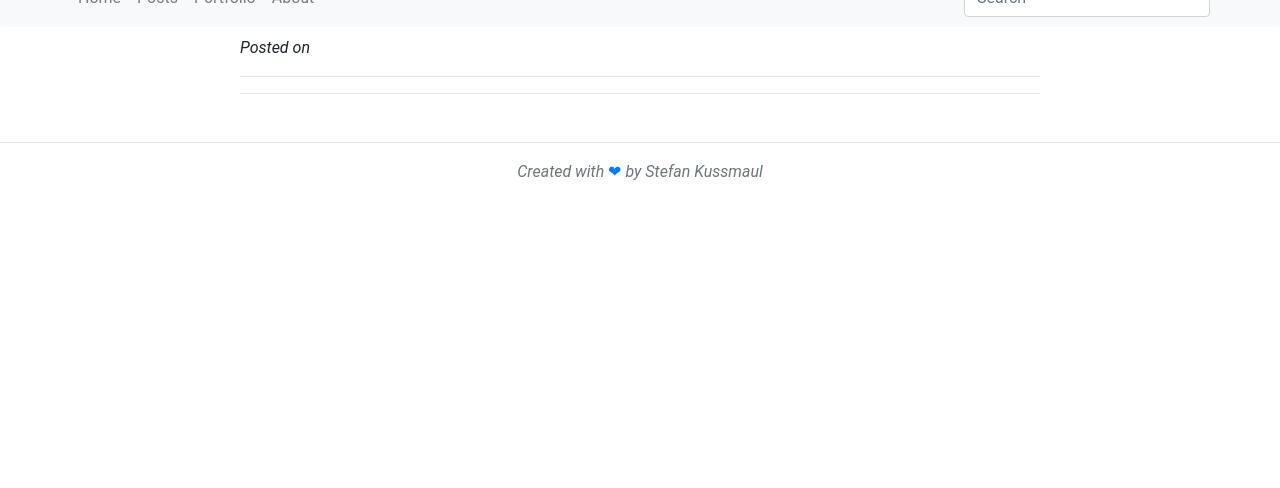
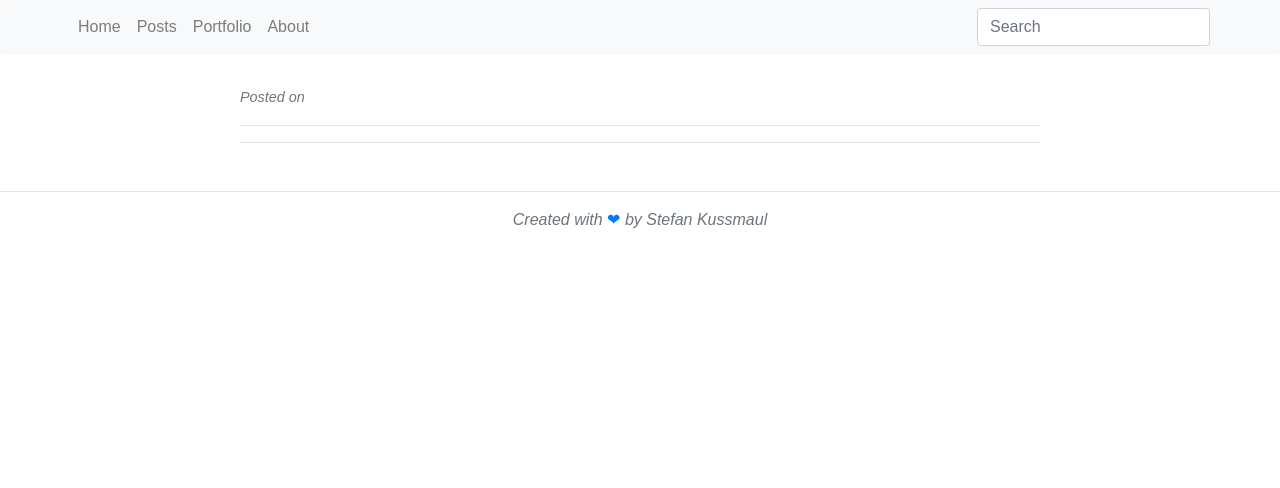
Before and after one commit to Stefan4472/Stefans-Blog, a Python web app: template flaskr/templates/blog/post.html in a window 1280 px wide. Shown: the part 282-770 px from the top of the page. Run offline with Jinja, Linux system fonts and the light colour scheme; the template is opened without the code that fills it, so the values that code supplies are empty; some libraries are stand-ins or nearby versions.

Commit message:
#34 further styling improvements

```diff
--- a/flaskr/static/style.css
+++ b/flaskr/static/style.css
@@ -1,22 +1,34 @@
 body {
-  font-family: Roboto, sans-serif;
-  line-height: 1.6;
-  /*letter-spacing: 0.01em;*/
+  font-family: Arial, sans-serif;
+  text-rendering: optimizeLegibility;
+}
+
+p {
+  font-size: 1.2rem;
 }
 
 .tag {
   font-size: 1.3rem;
 }
 
-h3 {
-  margin-top: 2rem;
-  font-weight: bold;
+.post-content {
+  font-family: Georgia, serif;
+  line-height: 1.8;
+  letter-spacing: -0.003em;
 }
 
-h4 {
-  font-size: 1.7rem;
+.post-date {
+  color: rgb(117, 117, 117);
+  font-size: 0.9rem;
+  font-weight: 400;
+  font-style: italic;
+}
+
+/*TODO: make this only apply when .post-content is also active?*/
+h1, h2, h3, h4, h5, h6, .h1, .h2, .h3, .h4, .h5, .h6 {
+  font-weight: 600;
+  font-family: Arial, sans-serif;
   margin-top: 2rem;
-  font-weight: bold;
 }
 
 .link-override {
--- a/flaskr/templates/blog/macros.html
+++ b/flaskr/templates/blog/macros.html
@@ -10,7 +10,7 @@
         </a>
       </div>
       <div class="col-md-9">
-        <h2 style="margin-bottom: 0;">
+        <h2 class="my-0">
           <a style="text-decoration: none; color: black" href="{{ url_for('blog.post_view', slug=post.slug) }}">{{ post.title }}</a>
         </h2>
         <div class="d-inline">
@@ -20,7 +20,7 @@
           </span>
           {% endfor %}
         </div>
-        <p class="card-text"><em>Posted on {{ post.date.strftime('%B %d, %Y') }}</em></p>
+        <p class="card-text mt-1 post-date">Posted on {{ post.date.strftime('%B %d, %Y') }}</p>
         <p class="card-text">{{ post.byline }}...</p>
         <a href="{{ url_for('blog.post_view', slug=post.slug) }}" class="btn btn-primary float-right">Read More</a>
       </div>
--- a/flaskr/templates/blog/post.html
+++ b/flaskr/templates/blog/post.html
@@ -12,9 +12,9 @@
         </span>
     {% endfor %}
 </div>
-<p class="mt-1"><em>Posted on {{ post.date.strftime('%B %d, %Y') }}</em></p>
+<p class="mt-2 post-date">Posted on {{ post.date.strftime('%B %d, %Y') }}</p>
 <hr>
-<div id="post-content">  <!-- TODO: PUT ALL CONTENT IN A CARD, WITH 1px BORDER? -->
+<div id="post-content" class="post-content">
   {{ post.load_html()|safe }}
 </div>
 
```
